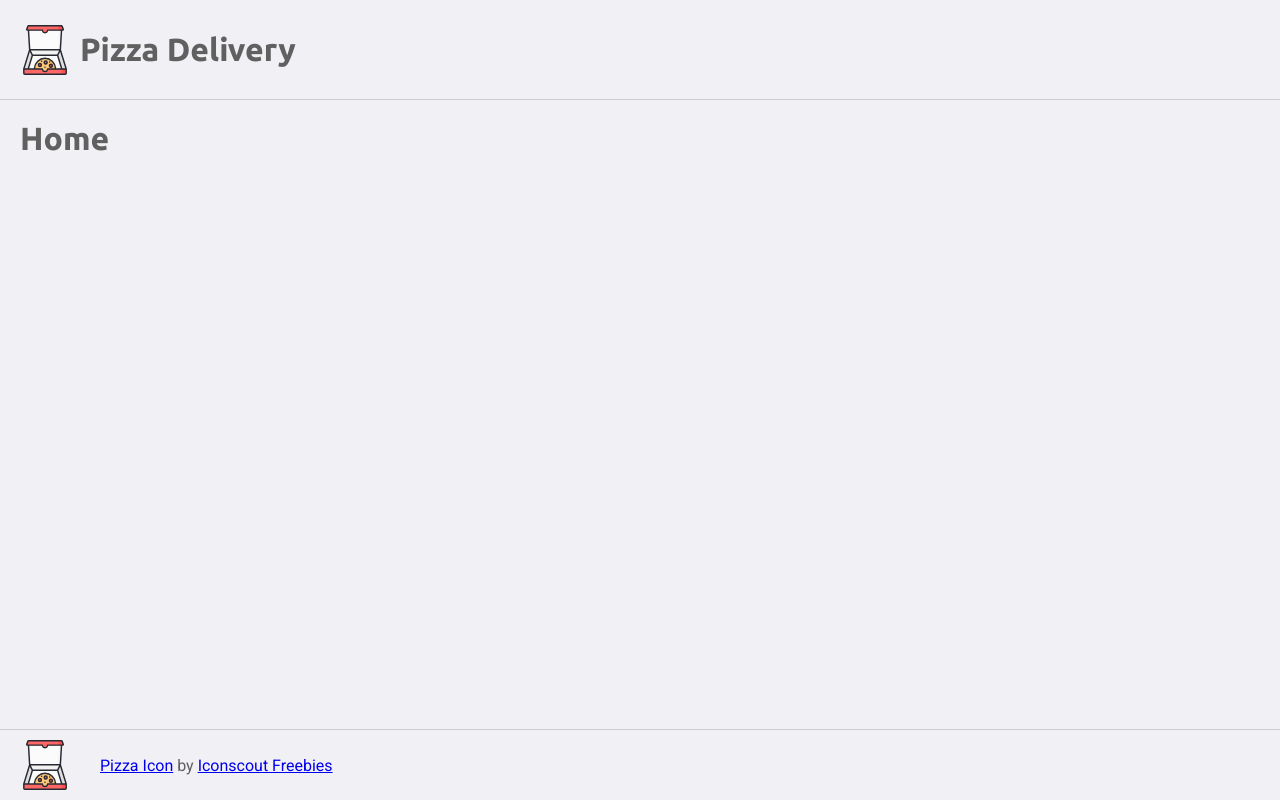
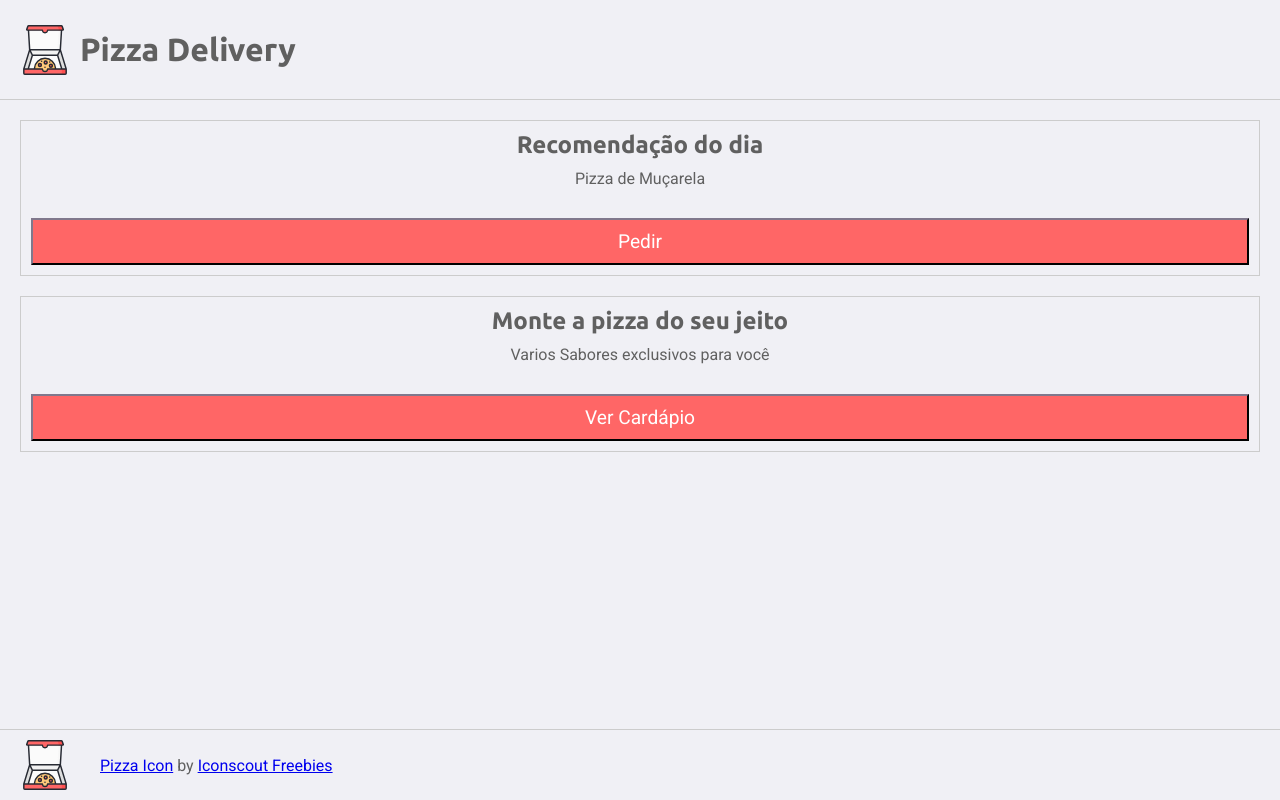
Before and after one commit to rogeriomattos/pizza-delivery, a React (Create React App) app in the folder frontend/: page / in a window 1280 px wide. Built offline with nearby package versions, Linux system fonts and the light colour scheme.

Commit message:
Home struct

```diff
--- a/frontend/src/pages/Home/index.tsx
+++ b/frontend/src/pages/Home/index.tsx
@@ -1,8 +1,24 @@
 import React from 'react';
 import './styles.css';
+import Footer from '../../components/Footer';
+import Header from '../../components/Header';
+import Recommendation from '../../components/Recommendation';
 
 const Home = () => {
-    return <h1>Home</h1>;
+    return (
+        <div id="page-home">
+            <Recommendation
+                title={'Recomendação do dia'}
+                description={'Pizza de Muçarela'}
+                buttonText={'Pedir'}
+            />
+            <Recommendation
+                title={'Monte a pizza do seu jeito'}
+                description={'Varios Sabores exclusivos para você'}
+                buttonText={'Ver Cardápio'}
+            />
+        </div>
+    );
 };
 
 export default Home;
--- a/frontend/src/pages/Home/styles.css
+++ b/frontend/src/pages/Home/styles.css
@@ -0,0 +1,3 @@
+#page-home{
+
+}
```
